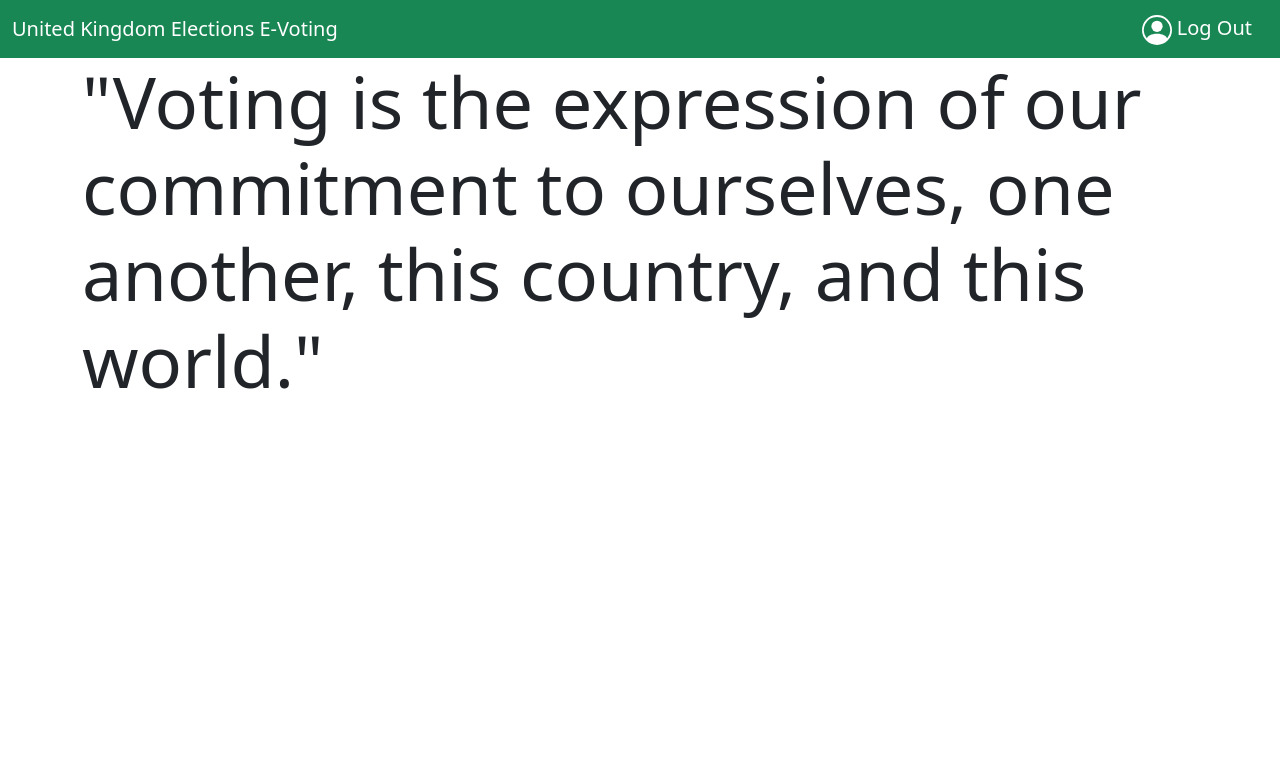
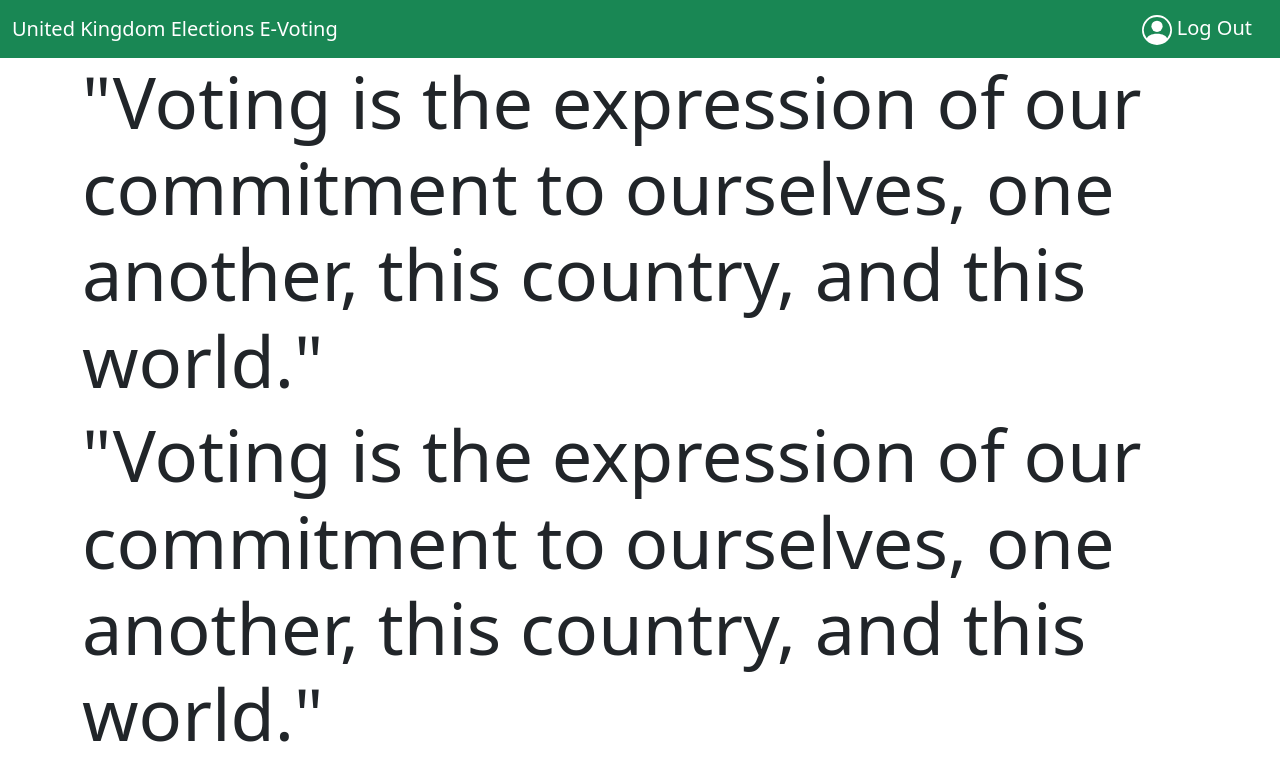
Before and after one commit to sushma0550/e-voting, an Angular app: page /#/ in a window 1280 px wide. Shown: the top 780 px of the page. Built offline with nearby package versions, Linux system fonts and the light colour scheme.

Commit message:
First CD Test

```diff
--- a/src/app/home-page/home-page.component.html
+++ b/src/app/home-page/home-page.component.html
@@ -16,4 +16,5 @@
 
 <div class="container col-12">
   <h1 class="display-2"> "Voting is the expression of our commitment to ourselves, one another, this country, and this world."</h1>
+  <h1 class="display-2"> "Voting is the expression of our commitment to ourselves, one another, this country, and this world."</h1>
 </div>
```
